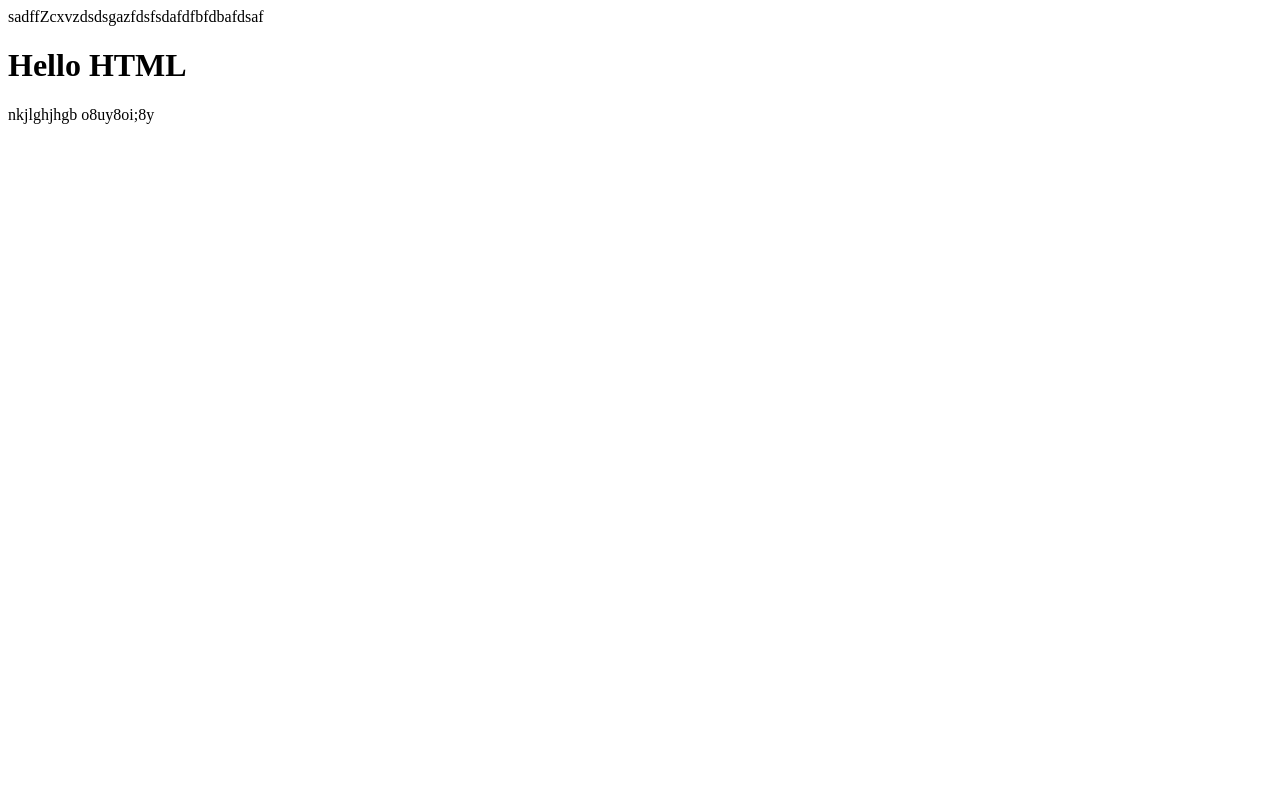
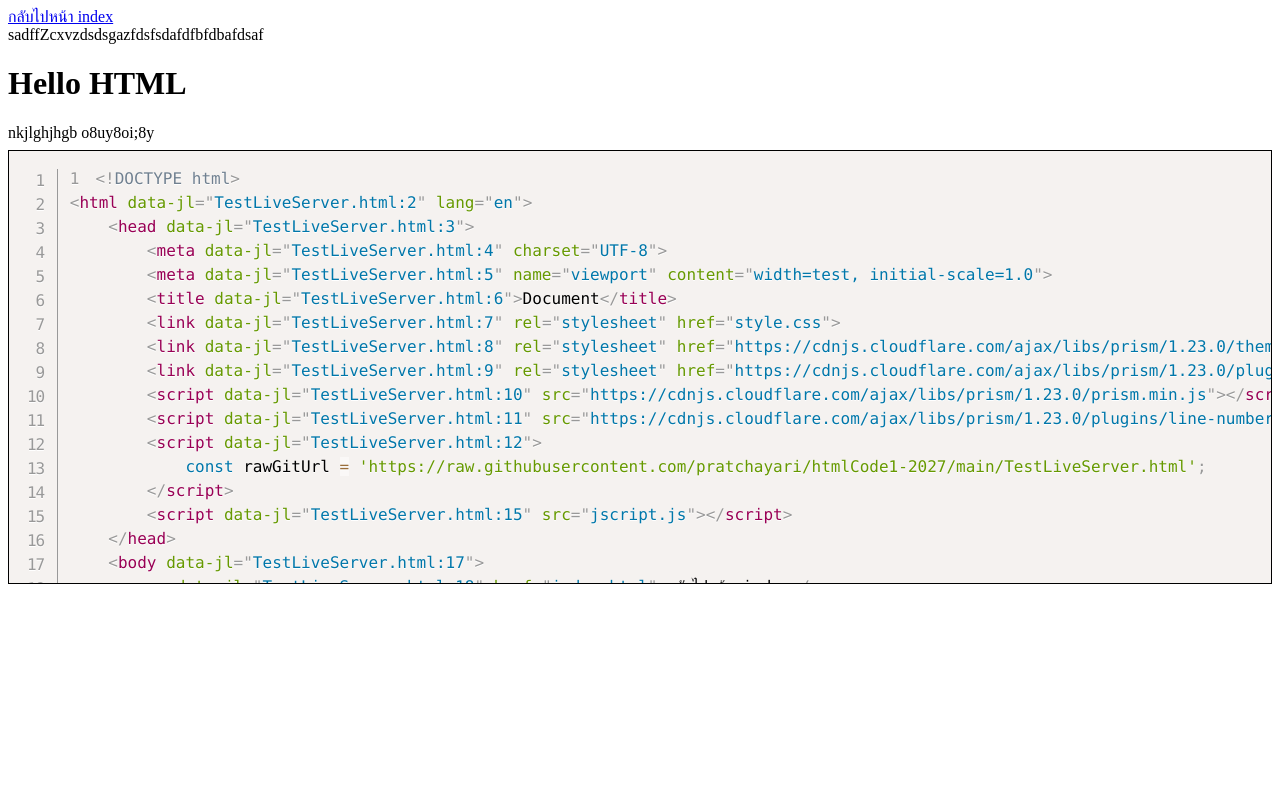
Before and after one commit to pratchayari/htmlCode1-2027, a plain HTML site: page helloHTML.html in a window 1280 px wide. Drawn offline with nearby package versions, Linux system fonts and the light colour scheme; a web font is replaced by a local one.

Commit message:
เพิ่มลิงค์ด้านล่าง

```diff
--- a/TestLiveServer.html
+++ b/TestLiveServer.html
@@ -2,10 +2,20 @@
 <html lang="en">
     <head>
         <meta charset="UTF-8">
-        <meta name="viewport" content="width=tesะำหะ, initial-scale=1.0">
+        <meta name="viewport" content="width=test, initial-scale=1.0">
         <title>Document</title>
+        <link rel="stylesheet" href="style.css">
+        <link rel="stylesheet" href="https://cdnjs.cloudflare.com/ajax/libs/prism/1.23.0/themes/prism.min.css">
+        <link rel="stylesheet" href="https://cdnjs.cloudflare.com/ajax/libs/prism/1.23.0/plugins/line-numbers/prism-line-numbers.min.css">
+        <script src="https://cdnjs.cloudflare.com/ajax/libs/prism/1.23.0/prism.min.js"></script>
+        <script src="https://cdnjs.cloudflare.com/ajax/libs/prism/1.23.0/plugins/line-numbers/prism-line-numbers.min.js"></script>
+        <script>
+            const rawGitUrl = 'https://raw.githubusercontent.com/pratchayari/htmlCode1-2027/main/TestLiveServer.html';
+        </script>
+        <script src="jscript.js"></script>
     </head>
     <body>
+        <a href="index.html">กลับไปหน้า index</a>
         <h2>mnb nbouiohiujlk</h2>
     test live server <br> uyfgjhkghj <br>
 
@@ -20,5 +30,8 @@
     <!--
     ส่วนของคำอธิบาย
     -->
+
+<pre class="line-numbers box"><code id="raw-code" class="language-html"></code></pre>
+
 </body>
 </html>
--- a/helloHTML.html
+++ b/helloHTML.html
@@ -4,10 +4,23 @@
     <meta charset="UTF-8">
     <meta name="viewport" content="width=device-width, initial-scale=1.0">
     <title>Document</title>
+      <link rel="stylesheet" href="style.css">
+        <link rel="stylesheet" href="https://cdnjs.cloudflare.com/ajax/libs/prism/1.23.0/themes/prism.min.css">
+        <link rel="stylesheet" href="https://cdnjs.cloudflare.com/ajax/libs/prism/1.23.0/plugins/line-numbers/prism-line-numbers.min.css">
+        <script src="https://cdnjs.cloudflare.com/ajax/libs/prism/1.23.0/prism.min.js"></script>
+        <script src="https://cdnjs.cloudflare.com/ajax/libs/prism/1.23.0/plugins/line-numbers/prism-line-numbers.min.js"></script>
+        <script>
+            const rawGitUrl = 'https://raw.githubusercontent.com/pratchayari/htmlCode1-2027/main/TestLiveServer.html';
+        </script>
+        <script src="jscript.js"></script>
 </head>
 <body>
+<a href="index.html">กลับไปหน้า index</a> <br>
     sadffZcxvzdsdsgazfdsfsdafdfbfdbafdsaf
     <h1>Hello HTML</h1>
     nkjlghjhgb o8uy8oi;8y
+
+
+    <pre class="line-numbers box"><code id="raw-code" class="language-html"></code></pre>
 </body>
 </html>
--- /dev/null
+++ b/jscript.js
@@ -0,0 +1,23 @@
+// jscript.js
+document.addEventListener('DOMContentLoaded', function () {
+
+    const codeElement = document.getElementById('raw-code');
+
+    // Fetch the raw content of the file
+    fetch(rawGitUrl)
+      .then(response => response.text())
+      .then(data => {
+        // Set the content of the code element
+        codeElement.textContent = data;
+
+        // Highlight the code using Prism.js
+        Prism.highlightElement(codeElement);
+
+        // Add line numbers using the line-numbers plugin
+        Prism.plugins.lineNumbers.initialize({
+          // You can customize the options here if needed
+          // See: https://prismjs.com/plugins/line-numbers/
+        });
+      })
+      .catch(error => console.error('Error fetching raw file:', error));
+  });
--- /dev/null
+++ b/style.css
@@ -0,0 +1,44 @@
+  @import url('https://fonts.googleapis.com/css2?family=Anuphan:wght@600&family=Maitree:wght@400&display=swap');
+
+p#message{
+    color: blueviolet;
+}
+h1.title{
+    color: orange;
+    font-size: 16px;
+}
+    /* Optional: Style line numbers */
+    pre {
+        counter-reset: line;
+        white-space: pre-line;
+        max-height: 400px; /* Adjust the maximum height as needed */
+        overflow: auto;   /* Add vertical scrolling */
+      }
+
+      code::before {
+        content: counter(line);
+        counter-increment: line;
+        padding-right: 1em;
+        color: #999; /* Line number color */
+        display: inline-block;
+      }
+      code {
+        color: #333; /* Code text color */
+        font-family: 'Courier New', monospace; /* Optional: Use monospace font */
+      }
+pre.box{
+    border: 1px solid black;
+    width: auto;
+    height: auto;
+
+}
+p.fn{
+  font-family: 'Anuphan', sans-serif;
+  font-size:2em;
+  color:cadetblue;
+}
+.prph{
+  font-family: 'Maitree', serif;
+  font-size:1em;
+  color:cadetblue;
+}
```
Also changed, not shown: index.html (+5 -1 lines), testStructure.html (+12 -0 lines).
